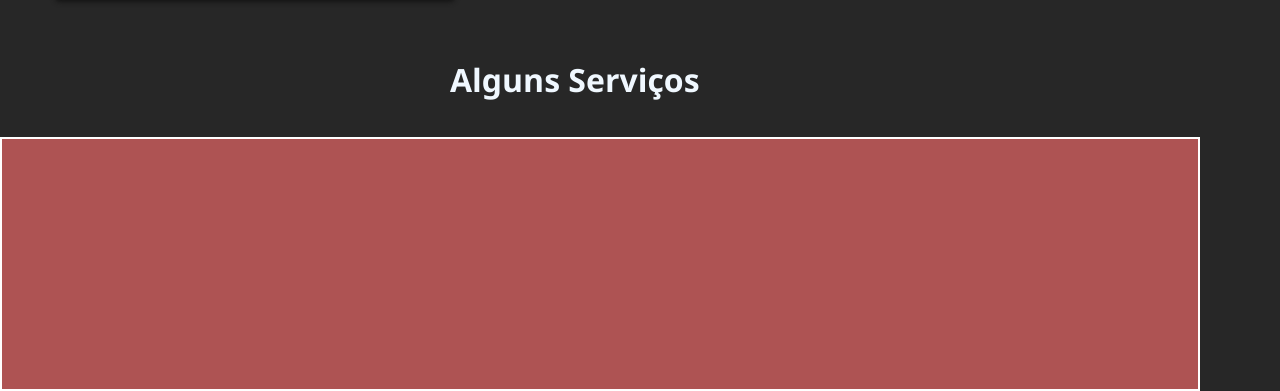
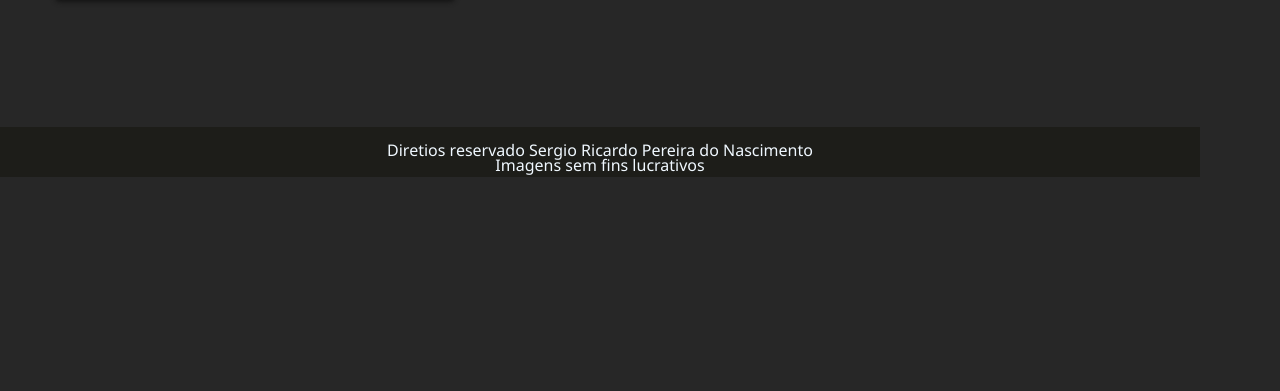
Before and after one commit to sergioricardoarct/Pagina_001, a plain HTML site: page Index.html in a window 1280 px wide. Shown: the part 613-1004 px from the top of the page. After the commit the page ends 800 px from the top, so only its background shows below. Drawn offline with Linux system fonts and the light colour scheme.

Commit message:
17-06-2022 1047

```diff
--- a/Css/estilo.css
+++ b/Css/estilo.css
@@ -1,5 +1,5 @@
 body{
-    width: 1200px;
+    width:1200px;
     display: grid;
 
     padding:0px;
@@ -94,7 +94,7 @@ header{
 #Corpo1{
     clear: both;
     display: grid;
-    height: 450px;
+    height: 400px;
 
 }
 
@@ -145,18 +145,13 @@ article{
 
 }
 
-
-
-#Corpo2{
-
-    background-color: #ae5353;
-    border:2px solid rgb(255, 255, 255);
-    height: 250px;
+footer{
+    position:relative;
+    top:440px;
+    height: 50px;
+    background-color: #1d1d19;
+    Index:4;
+    text-align: center;
+    color:aliceblue;
+    line-height: 15px;
 }
-
-footer{
-
-    background-color: #cfd22a;
-    border:2px solid rgb(195, 30, 137);
-    height: 50px;
-}
--- a/Index.html
+++ b/Index.html
@@ -39,10 +39,6 @@
 
 
     </header>
-
-
-
-
         <div id="Corpo1">
 
             <h1 class="sobre">
@@ -55,26 +51,18 @@
 
             <div class="foto">
 
-            </div>
-            <div>
-                <H1 class="sobre1"> Alguns Serviços</H1>
+        </div>
 
-            </div>
-        </div>
+    <Footer>
+            <p>
+                Diretios reservado Sergio Ricardo Pereira do Nascimento
+                <br>
+                Imagens sem fins lucrativos
+            </p>
+    </Footer>
 
 
 
-            <div id="Corpo2">
-
-            </div>
-
-            <!--
-                <Footer>
-                    <p>
-                        Diretios reservado Sergio Ricardo Pereira do Nascimento
-                    </p>
-                </Footer>
-        <-->
 </body>
 
 
```
